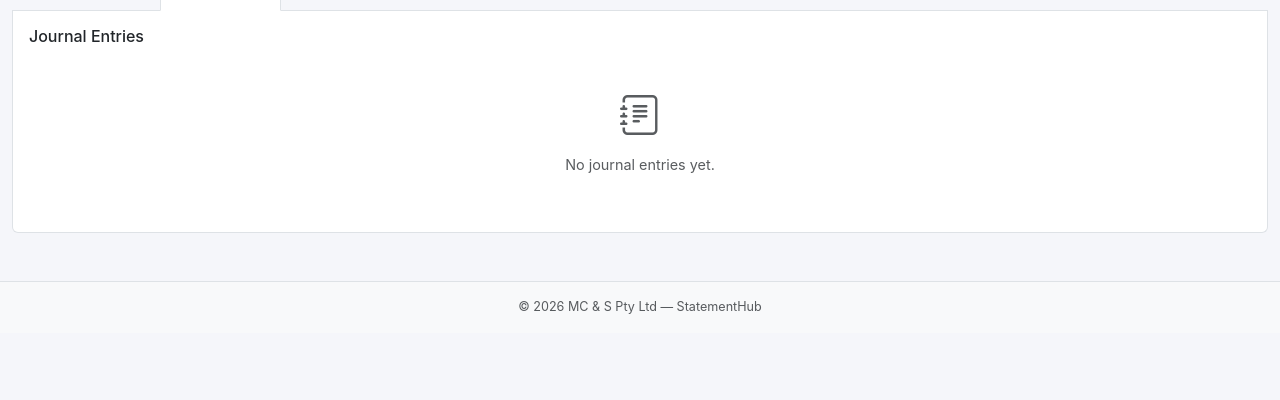
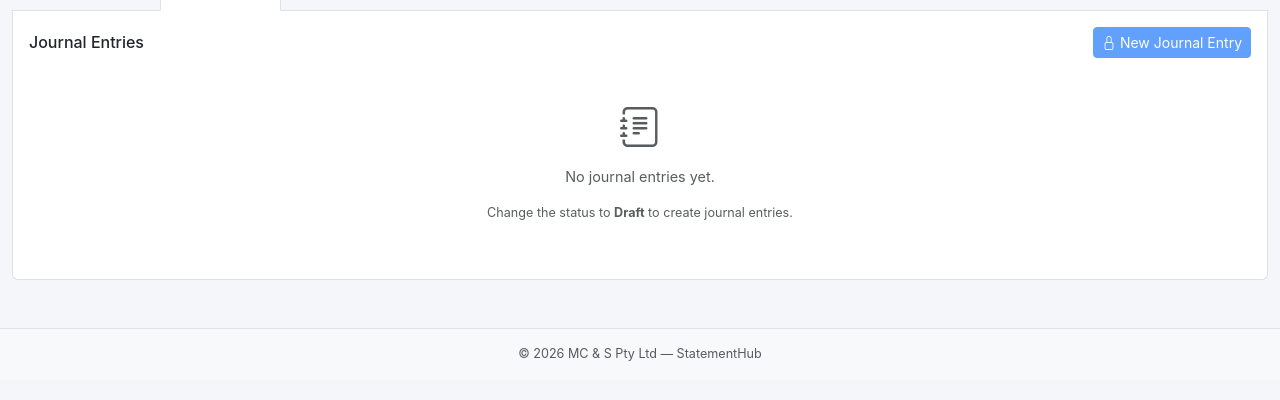
Before and after one commit to faceless-truth/mcs-platform, a Django app: template templates/core/financial_year_detail.html in a window 1280 px wide, after a click that opens the changed part. Shown: the part 237-637 px from the top of the page. Run offline with Django 5.2, Linux system fonts and the light colour scheme; the template is opened without the code that fills it, so the values that code supplies are empty.

Commit message:
Always show journal buttons, lock with prompt when finalised

```diff
--- a/templates/core/financial_year_detail.html
+++ b/templates/core/financial_year_detail.html
@@ -32,6 +32,14 @@
         <a href="{% url 'core:adjustment_create' pk=fy.pk %}" class="btn btn-outline-primary btn-sm">
             <i class="bi bi-journal-plus"></i> New Journal Entry
         </a>
+        {% elif fy.is_locked %}
+        <button class="btn btn-outline-success btn-sm" disabled title="Change status to Draft to import trial balance">
+            <i class="bi bi-upload"></i> Import TB
+        </button>
+        <button class="btn btn-outline-primary btn-sm" disabled title="Change status to Draft to create journal entries"
+                onclick="alert('This financial year is finalised. Change the status back to Draft to create journal entries.');">
+            <i class="bi bi-lock"></i> New Journal Entry
+        </button>
         {% endif %}
         {% if unmapped_count > 0 %}
         <a href="{% url 'core:map_client_accounts' pk=fy.pk %}" class="btn btn-warning btn-sm">
@@ -163,15 +171,25 @@
 
     <!-- Journals Tab -->
     <div class="tab-pane fade p-3" id="tab-journals">
-        {% if not fy.is_locked and user.can_edit %}
         <div class="d-flex justify-content-between align-items-center mb-3">
             <h6 class="mb-0">Journal Entries</h6>
+            {% if not fy.is_locked and user.can_edit %}
             <a href="{% url 'core:adjustment_create' pk=fy.pk %}" class="btn btn-primary btn-sm">
                 <i class="bi bi-journal-plus"></i> New Journal Entry
             </a>
+            {% else %}
+            <button class="btn btn-primary btn-sm" disabled
+                    title="Change status to Draft to create journal entries"
+                    onclick="alert('This financial year is finalised. Change the status back to Draft to create journal entries.');">
+                <i class="bi bi-lock"></i> New Journal Entry
+            </button>
+            {% endif %}
         </div>
-        {% else %}
-        <h6 class="mb-3">Journal Entries</h6>
+        {% if fy.is_locked %}
+        <div class="alert alert-info py-2 mb-3">
+            <i class="bi bi-lock-fill"></i>
+            <strong>Journals are locked.</strong> This financial year is finalised. To add, edit, or delete journal entries, change the status back to <strong>Draft</strong> using the status dropdown above.
+        </div>
         {% endif %}
 
         {% for adj in adjustments %}
@@ -252,6 +270,8 @@
             <a href="{% url 'core:adjustment_create' pk=fy.pk %}" class="btn btn-primary btn-sm">
                 <i class="bi bi-journal-plus"></i> Create First Journal Entry
             </a>
+            {% else %}
+            <p class="small text-muted">Change the status to <strong>Draft</strong> to create journal entries.</p>
             {% endif %}
         </div>
         {% endfor %}
```
